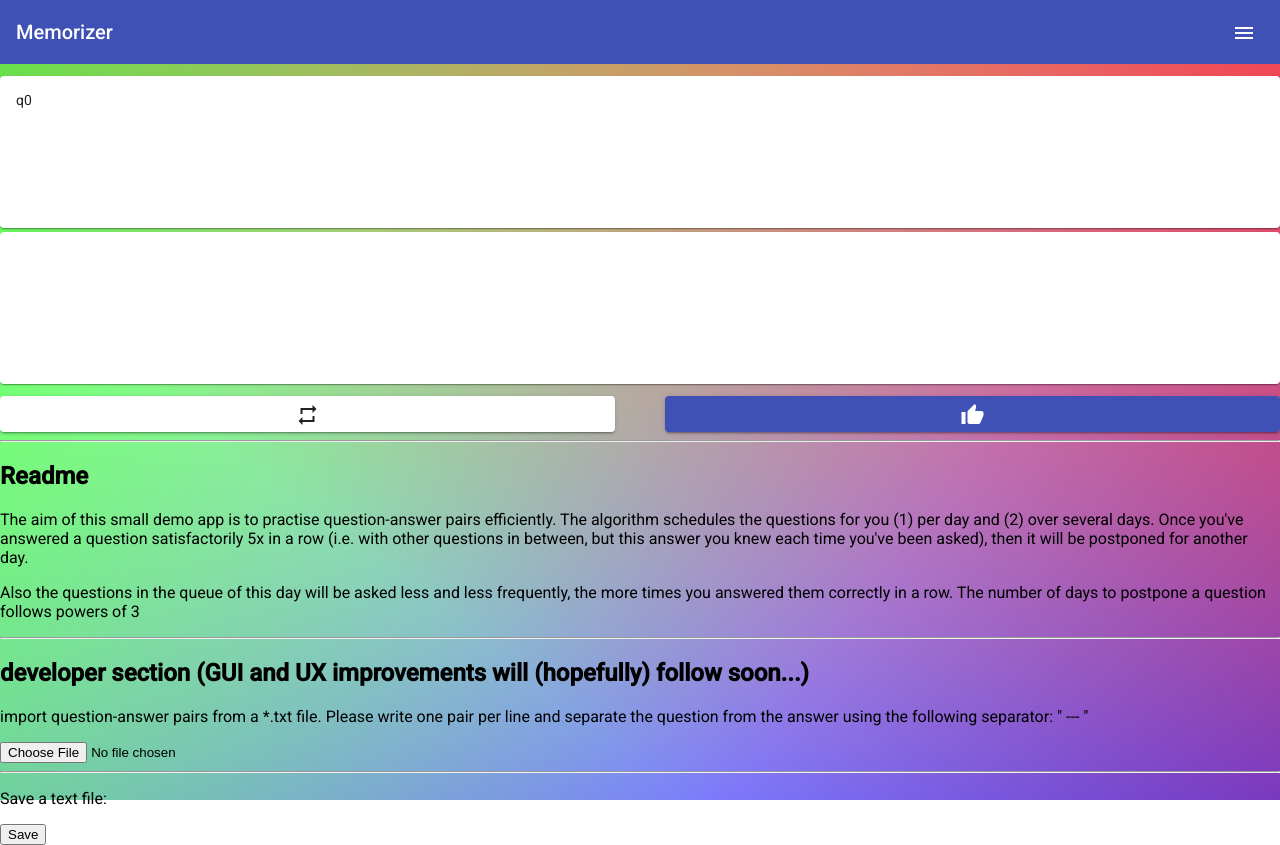
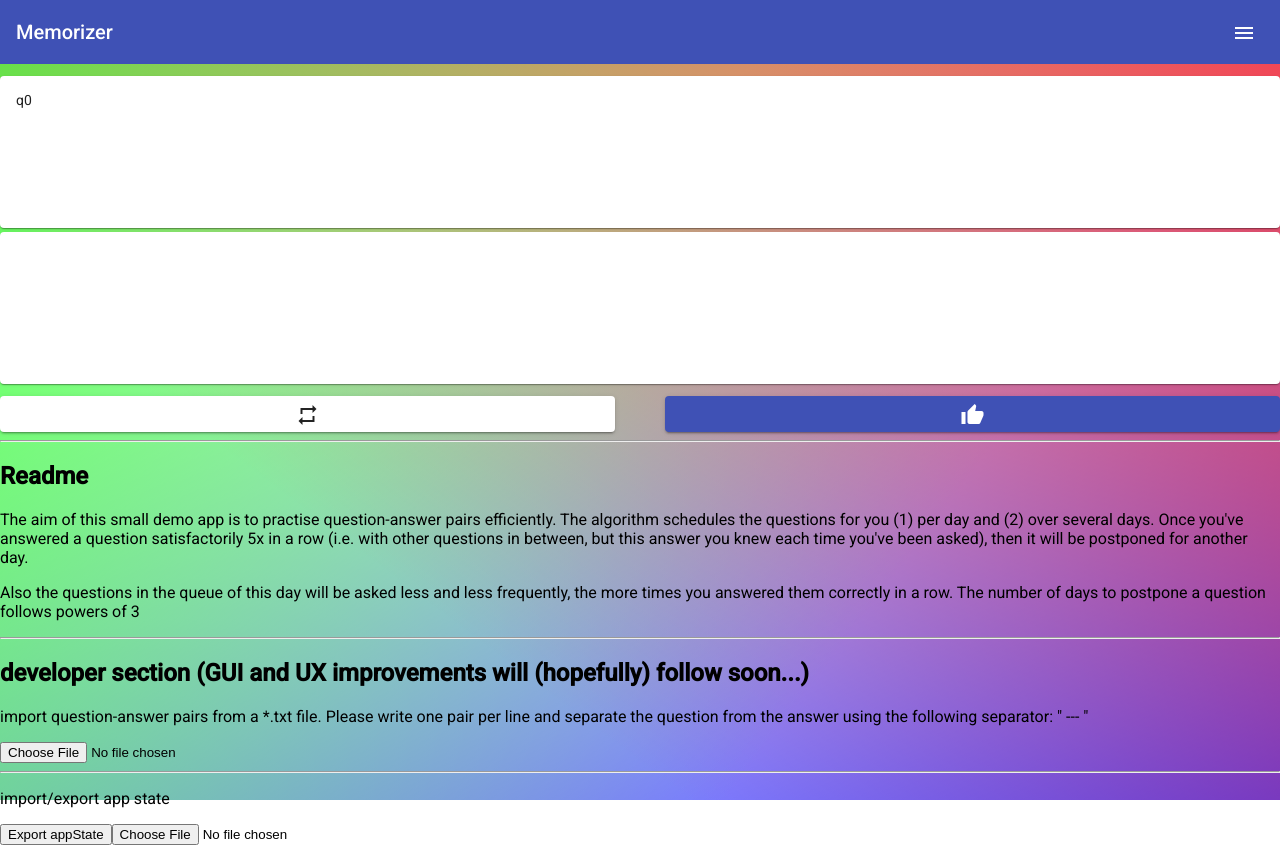
Before and after one commit to gr8Mu1/memorizer, an Angular app: page / in a window 1280 px wide. Built offline with nearby package versions, Linux system fonts and the light colour scheme.

Commit message:
Add basic appState import/export (somewhat quick and dirty for now)

```diff
--- a/src/app/app.component.html
+++ b/src/app/app.component.html
@@ -50,8 +50,9 @@
       <p>import question-answer pairs from a *.txt file. Please write one pair per line and separate the question from the answer using the following separator: " --- "</p>
       <input type="file" (change)="importTxtFile($event)">
       <hr>
-      <p>Save a text file:</p>
-      <button (click)="save()">Save</button>
+      <p>import/export app state</p>
+      <button (click)="exportAppState()">Export appState</button>
+      <input type="file" (change)="importAppState($event)">
     </div>
   </section>
 </div>
--- a/src/app/app.component.ts
+++ b/src/app/app.component.ts
@@ -2,6 +2,9 @@ import { Component } from '@angular/core';
 import {loadedAppState} from "../assets/data/input-data";
 import {AppState} from "../assets/models/app-state";
 import {saveAs} from "file-saver";
+import {Queue} from "../assets/models/queue";
+import {Task, TaskCollection} from "../assets/models/task-collection";
+import {PauseUntil} from "../assets/models/pause-until";
 
 @Component({
   selector: 'app-root',
@@ -41,13 +44,10 @@ export class AppComponent {
     this.answerVisible = false;
   }
 
-  contents = '';
-
   importTxtFile(event: Event) {
     if (event.target instanceof HTMLInputElement && event.target.files.length > 0) {
       const reader = new FileReader();
       reader.onloadend = () => {
-        this.contents = reader.result as string;
         this.appState.parseAndImportQuestionAnswerPairs(reader.result as string);
         this.updateCurrentTask();
       };
@@ -55,8 +55,50 @@ export class AppComponent {
     }
   }
 
-  save() {
-    const blob = new Blob(['Hello, World!']);
-    saveAs(blob, 'out.txt');
+  exportAppState() {
+    const blob = new Blob([JSON.stringify(this.appState, replacer)], {type: "application/json"});
+    const date= new Date();
+    saveAs(blob, `${date.toISOString().substring(0, 19)}_appState.json`);
+  }
+
+  importAppState(event: Event) {
+    if (event.target instanceof HTMLInputElement && event.target.files.length > 0) {
+      const reader = new FileReader();
+      reader.onloadend = () => {
+        // TODO think about a more elegant way to revive the objects, no import of Queue etc. should be necessary
+        let imported = JSON.parse(reader.result as string, reviver);
+        this.appState._queue = new Queue(imported._queue._hashAndRepetitions);
+        let tasks: Task[] = [];
+        imported._allTasks._taskByHash.forEach((value) => tasks.push(value));
+        let taskCollection: TaskCollection = new TaskCollection(new Map());
+        taskCollection.addTasks(tasks);
+        this.appState._allTasks = taskCollection;
+        let pauseUntil: PauseUntil = new PauseUntil(new Map());
+        pauseUntil.replaceData(imported._pauseUntil._dateAndCountByTaskHash);
+        this.appState._pauseUntil = pauseUntil;
+        this.updateCurrentTask();
+      };
+      reader.readAsText(event.target.files[0]);
+    }
   }
 }
+
+function replacer(key, value) {
+  if(value instanceof Map) {
+    return {
+      dataType: 'Map',
+      value: Array.from(value.entries()), // or with spread: value: [...value]
+    };
+  } else {
+    return value;
+  }
+}
+
+function reviver(key, value) {
+  if(typeof value === 'object' && value !== null) {
+    if (value.dataType === 'Map') {
+      return new Map(value.value);
+    }
+  }
+  return value;
+}
--- a/src/assets/models/pause-until.ts
+++ b/src/assets/models/pause-until.ts
@@ -26,6 +26,10 @@ export class PauseUntil {
       ? this._dateAndCountByTaskHash.get(taskHash).date < today
       : true);
   }
+
+  replaceData(_dateAndCountByTaskHash: Map<string, DateAndCount>) {
+    this._dateAndCountByTaskHash = _dateAndCountByTaskHash;
+  }
 }
 
 export interface DateAndCount {
```
